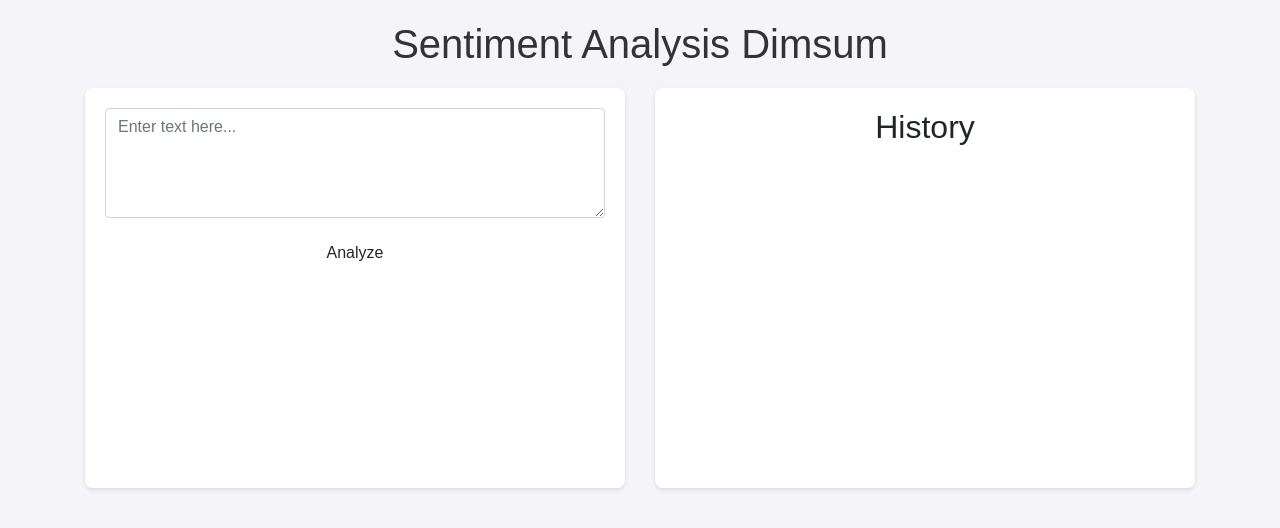
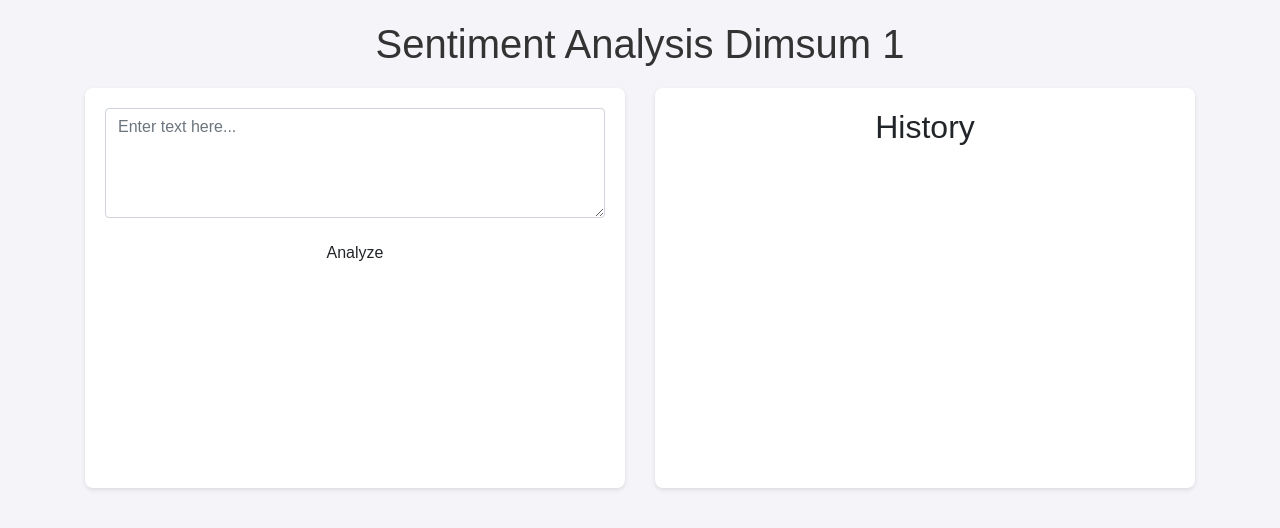
Before and after one commit to dimasandhk/fp-tka-frontend, a plain HTML site: page index.html in a window 1280 px wide. Drawn offline with nearby package versions, Linux system fonts and the light colour scheme; no server answers.

Commit message:
update: mark for 2nd vm

```diff
--- a/index.html
+++ b/index.html
@@ -9,7 +9,7 @@
 </head>
 <body>
     <div class="container">
-        <h1 class="text-center">Sentiment Analysis Dimsum</h1>
+        <h1 class="text-center">Sentiment Analysis Dimsum 1</h1>
         <div class="row">
             <div class="col-md-6">
                 <div class="form-container">
```
